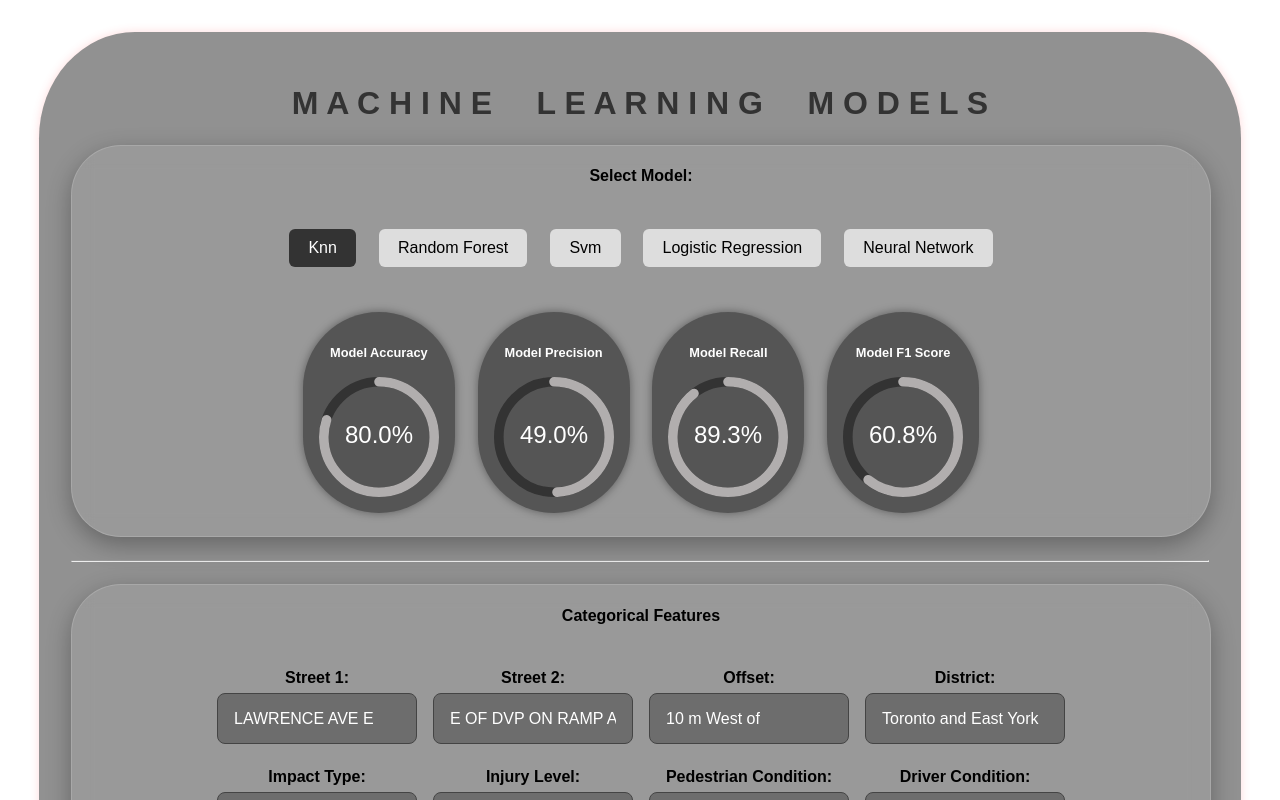
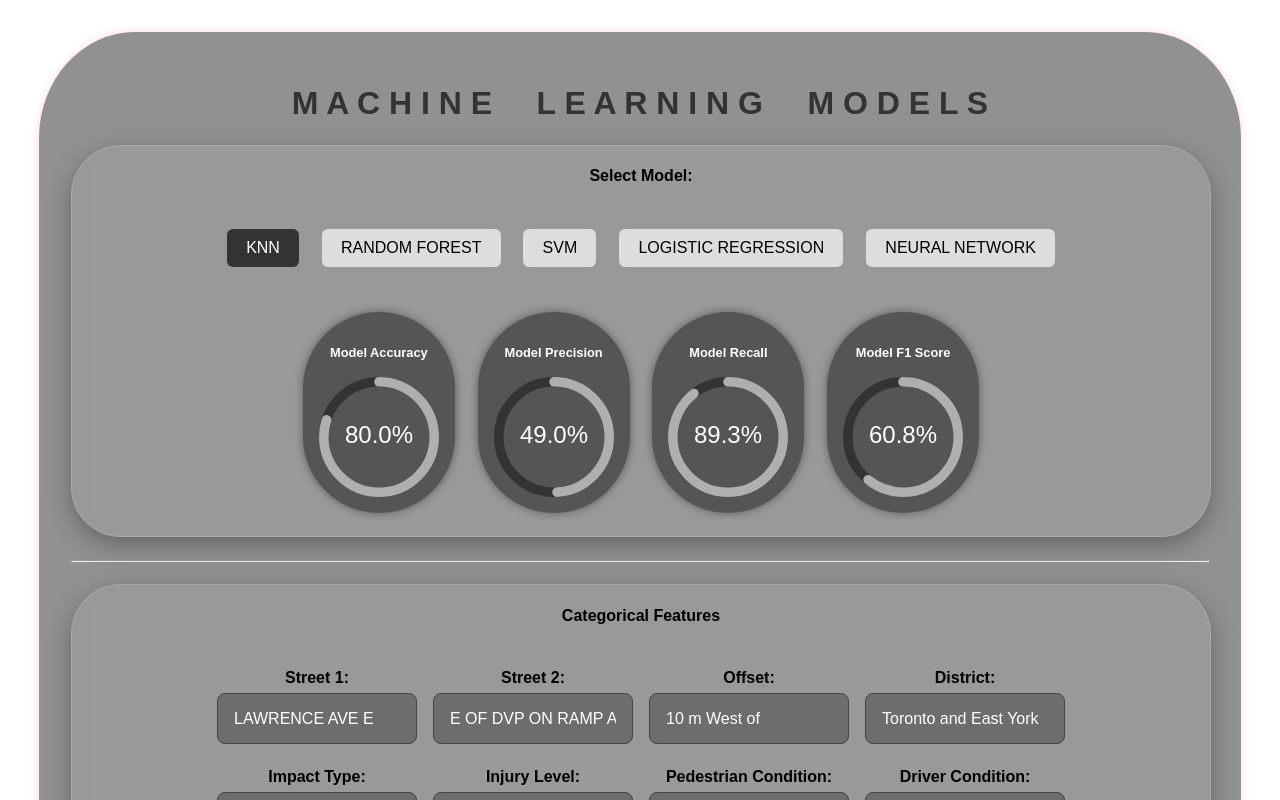
Before and after one commit to Jaturaput-Jongsubcharoen/ML_client, a React (Vite) app: page / in a window 1280 px wide. Shown: the top 800 px of the page. Built offline with nearby package versions, Linux system fonts and the light colour scheme.

Commit message:
Jaturaput_update8

```diff
--- a/src/App.jsx
+++ b/src/App.jsx
@@ -132,7 +132,7 @@ function App() {
               className={`model-button ${modelName === model ? 'active' : ''}`}
               onClick={() => setModelName(model)}
             >
-              {model.replace('_', ' ').replace(/\b\w/g, (l) => l.toUpperCase())}
+              {model.replaceAll('_', ' ').toUpperCase()}
             </button>
           ))}
         </div>
```
